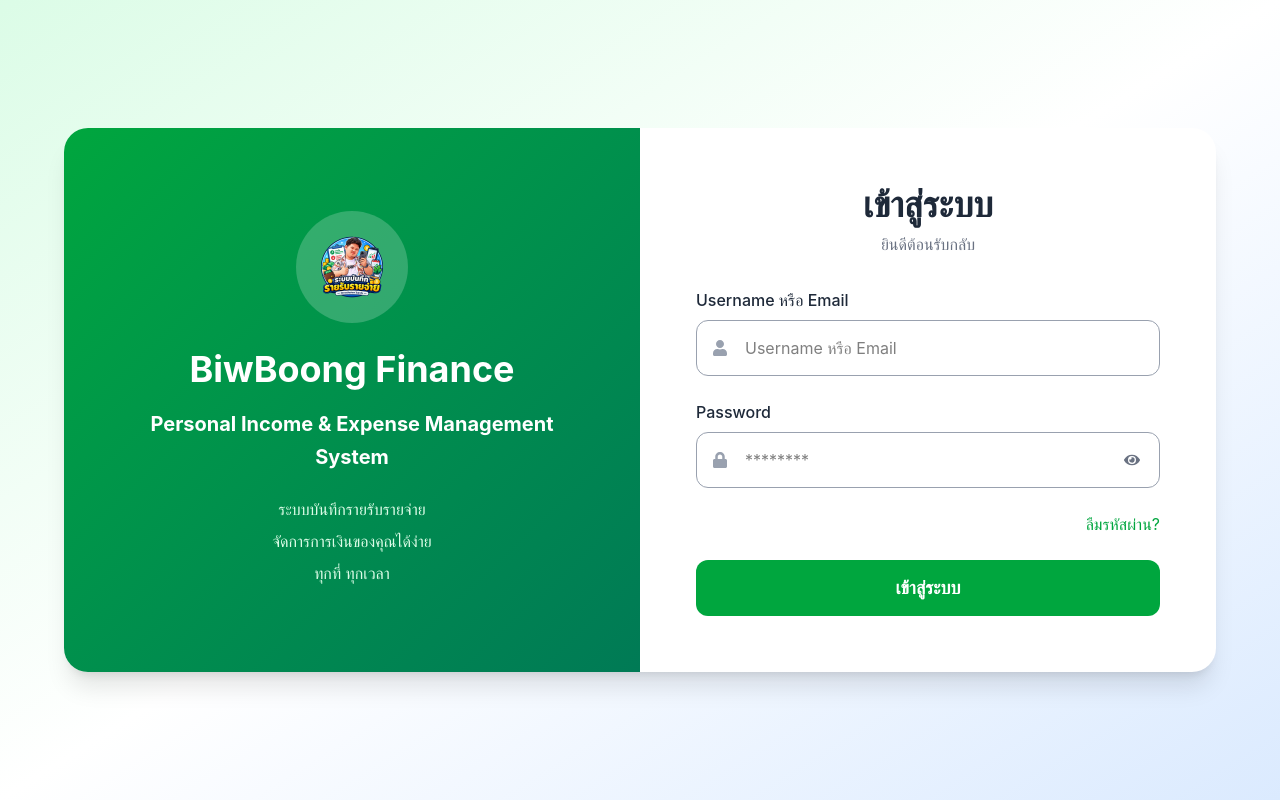
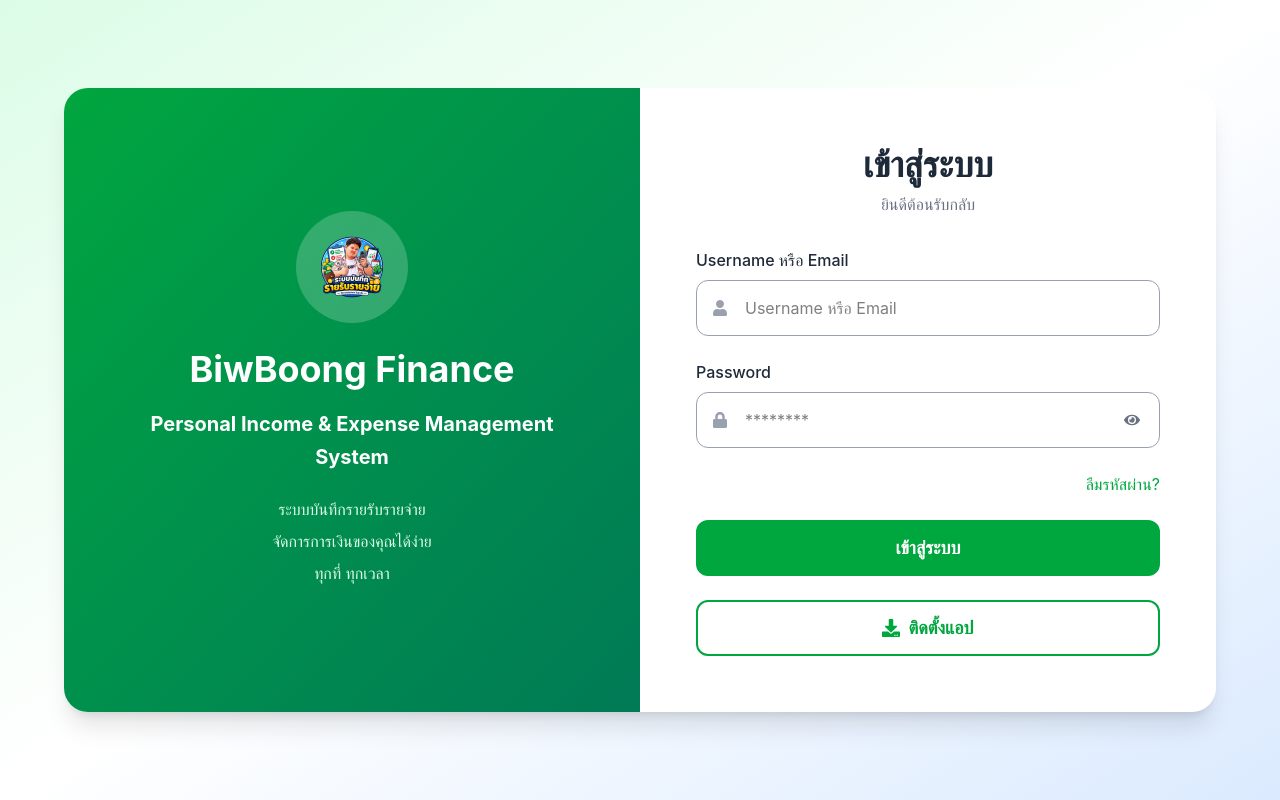
Before and after one commit to Biwrescue1706/expense, a React (Vite) app in the folder expense-frontend/: page / in a window 1280 px wide. Built offline with nearby package versions, Linux system fonts and the light colour scheme; no server answers.

Commit message:
Update Login.jsx

```diff
--- a/expense-frontend/src/pages/Login.jsx
+++ b/expense-frontend/src/pages/Login.jsx
@@ -15,26 +15,40 @@
   const [loading, setLoading] = useState(false);
   const [showPassword, setShowPassword] = useState(false);
 
-  // PWA Install
+  // ==============================
+  // PWA INSTALL
+  // ==============================
   const [deferredPrompt, setDeferredPrompt] = useState(null);
-  const [canInstall, setCanInstall] = useState(false);
+  const [isInstalled, setIsInstalled] = useState(false);
 
   useEffect(() => {
     const handleBeforeInstallPrompt = (event) => {
       event.preventDefault();
 
+      console.log("PWA: พร้อมติดตั้ง");
+
       setDeferredPrompt(event);
-      setCanInstall(true);
     };
 
     const handleAppInstalled = () => {
+      console.log("PWA: ติดตั้งสำเร็จ");
+
       setDeferredPrompt(null);
-      setCanInstall(false);
+      setIsInstalled(true);
     };
 
     window.addEventListener("beforeinstallprompt", handleBeforeInstallPrompt);
 
     window.addEventListener("appinstalled", handleAppInstalled);
+
+    // ตรวจสอบว่าเปิดในโหมดแอปอยู่แล้วหรือไม่
+    const standalone =
+      window.matchMedia("(display-mode: standalone)").matches ||
+      window.navigator.standalone === true;
+
+    if (standalone) {
+      setIsInstalled(true);
+    }
 
     return () => {
       window.removeEventListener(
@@ -46,19 +60,53 @@
     };
   }, []);
 
+  // ==============================
+  // INSTALL APP
+  // ==============================
   const handleInstallApp = async () => {
-    if (!deferredPrompt) return;
+    // ติดตั้งแล้ว
+    if (isInstalled) {
+      Swal.fire({
+        icon: "info",
+        title: "ติดตั้งแอปแล้ว",
+        text: "ระบบนี้ติดตั้งอยู่ในอุปกรณ์ของคุณแล้ว",
+        confirmButtonText: "ตกลง",
+        confirmButtonColor: "#16a34a",
+      });
 
+      return;
+    }
+
+    // Chrome พร้อมให้ติดตั้ง
+    if (deferredPrompt) {
       deferredPrompt.prompt();
 
       const { outcome } = await deferredPrompt.userChoice;
 
       console.log("ผลการติดตั้ง:", outcome);
 
+      if (outcome === "accepted") {
+        setIsInstalled(true);
+      }
+
       setDeferredPrompt(null);
-    setCanInstall(false);
+
+      return;
+    }
+
+    // Chrome ยังไม่ส่ง install prompt
+    Swal.fire({
+      icon: "info",
+      title: "ยังไม่สามารถติดตั้งอัตโนมัติได้",
+      text: "ลองเปิดเมนู ⋮ ของ Chrome แล้วเลือก “ติดตั้งแอป” หรือ “เพิ่มลงในหน้าจอหลัก”",
+      confirmButtonText: "ตกลง",
+      confirmButtonColor: "#16a34a",
+    });
   };
 
+  // ==============================
+  // INPUT
+  // ==============================
   const handleChange = (e) => {
     setForm({
       ...form,
@@ -66,6 +114,9 @@
     });
   };
 
+  // ==============================
+  // LOGIN
+  // ==============================
   const handleSubmit = async (e) => {
     e.preventDefault();
 
@@ -97,7 +148,9 @@
   return (
     <div className="min-h-screen w-full bg-gradient-to-br from-green-100 via-white to-blue-100 flex items-center justify-center p-3 sm:p-5 md:p-8">
       <div className="w-full max-w-md sm:max-w-lg md:max-w-2xl lg:max-w-5xl xl:max-w-6xl bg-white rounded-2xl sm:rounded-3xl shadow-xl overflow-hidden grid grid-cols-1 lg:grid-cols-2">
-        {/* LEFT */}
+        {/* =========================
+            LEFT
+        ========================= */}
         <div className="bg-gradient-to-br from-green-600 to-emerald-700 text-white flex flex-col justify-center items-center px-5 py-8 sm:px-8 sm:py-10 md:px-10 md:py-12 lg:px-10 lg:py-14">
           <div className="w-20 h-20 sm:w-24 sm:h-24 md:w-28 md:h-28 lg:w-24 lg:h-24 xl:w-28 xl:h-28 rounded-full bg-white/20 flex items-center justify-center mb-4 sm:mb-5 md:mb-6 p-2">
             <img
@@ -124,9 +177,12 @@
           </p>
         </div>
 
-        {/* RIGHT */}
+        {/* =========================
+            RIGHT
+        ========================= */}
         <div className="flex items-center p-5 sm:p-8 md:p-10 lg:p-10 xl:p-14">
           <div className="w-full max-w-lg mx-auto">
+            {/* TITLE */}
             <div className="text-center mb-7 sm:mb-8">
               <h2 className="text-2xl sm:text-3xl md:text-4xl lg:text-3xl xl:text-4xl font-bold text-gray-800">
                 เข้าสู่ระบบ
@@ -200,7 +256,7 @@
                 </Link>
               </div>
 
-              {/* LOGIN */}
+              {/* LOGIN BUTTON */}
               <button
                 type="submit"
                 disabled={loading}
@@ -209,17 +265,16 @@
                 {loading ? "กำลังเข้าสู่ระบบ..." : "เข้าสู่ระบบ"}
               </button>
 
-              {/* INSTALL APP */}
-              {canInstall && (
+              {/* INSTALL APP BUTTON */}
               <button
                 type="button"
                 onClick={handleInstallApp}
                 className="w-full h-12 sm:h-13 md:h-14 border-2 border-green-600 text-green-600 hover:bg-green-50 active:scale-[0.99] transition text-base sm:text-lg rounded-xl font-semibold flex items-center justify-center gap-2"
               >
                 <FaDownload />
-                  ติดตั้งแอป
+
+                {isInstalled ? "ติดตั้งแอปแล้ว" : "ติดตั้งแอป"}
               </button>
-              )}
             </form>
           </div>
         </div>
```
Lines whose indentation alone changed are shown as unchanged.
